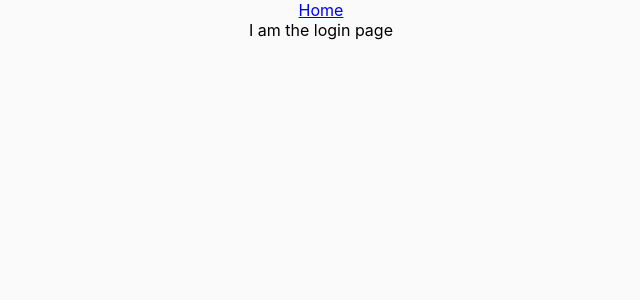
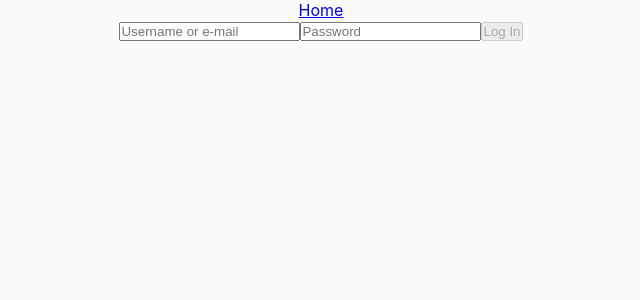
Before and after one commit to MM-WebDeveloper/Photo-Diary, a React (Create React App) app in the folder frontend/: page / in a window 1280 px wide. Shown: the top 300 px of the page, without its empty margins (319-959 px from the left). Built offline with nearby package versions, Linux system fonts and the light colour scheme.

Commit message:
Add the login page component

```diff
--- a/frontend/src/pages/Login.tsx
+++ b/frontend/src/pages/Login.tsx
@@ -1,5 +1,64 @@
+import { useContext, useState } from 'react';
+import { useNavigate } from 'react-router-dom';
+import { UserContext } from '../context/UserContext';
+import * as AuthenticationApi from '../network/authentication.api';
+
 const Login = () => {
-	return <div>I am the login page</div>;
+	const [inputs, setInputs] = useState({
+		usernameOrEmail: '',
+		password: '',
+	});
+	const [error, setError] = useState('');
+	const userContext = useContext(UserContext);
+	const isInvalid = inputs.usernameOrEmail === '' || inputs.password === '';
+
+	const navigate = useNavigate();
+
+	const logInHandler = async (e: React.FormEvent) => {
+		e.preventDefault();
+
+		try {
+			const loggedInUser = await AuthenticationApi.loginUser(inputs);
+			userContext.setUser(loggedInUser);
+			navigate('/dashboard');
+		} catch (error) {
+			let message = 'Unknown Error';
+			if (error instanceof Error) message = error.message;
+			setError(message);
+		}
+	};
+
+	return (
+		<>
+			<form id='login' onSubmit={logInHandler} action='submit' method='POST'>
+				{error && <p>{error}</p>}
+
+				<input
+					aria-label='Enter your email or username'
+					onChange={(e) =>
+						setInputs({ ...inputs, usernameOrEmail: e.target.value })
+					}
+					value={inputs.usernameOrEmail}
+					id='usernameOrEmail'
+					name='usernameOrEmail'
+					type='text'
+					placeholder='Username or e-mail'
+				/>
+				<input
+					aria-label='Enter your password'
+					onChange={(e) => setInputs({ ...inputs, password: e.target.value })}
+					value={inputs.password}
+					id='password'
+					name='password'
+					type='password'
+					placeholder='Password'
+				/>
+				<button disabled={isInvalid} type='submit'>
+					Log In
+				</button>
+			</form>
+		</>
+	);
 };
 
 export default Login;
```
